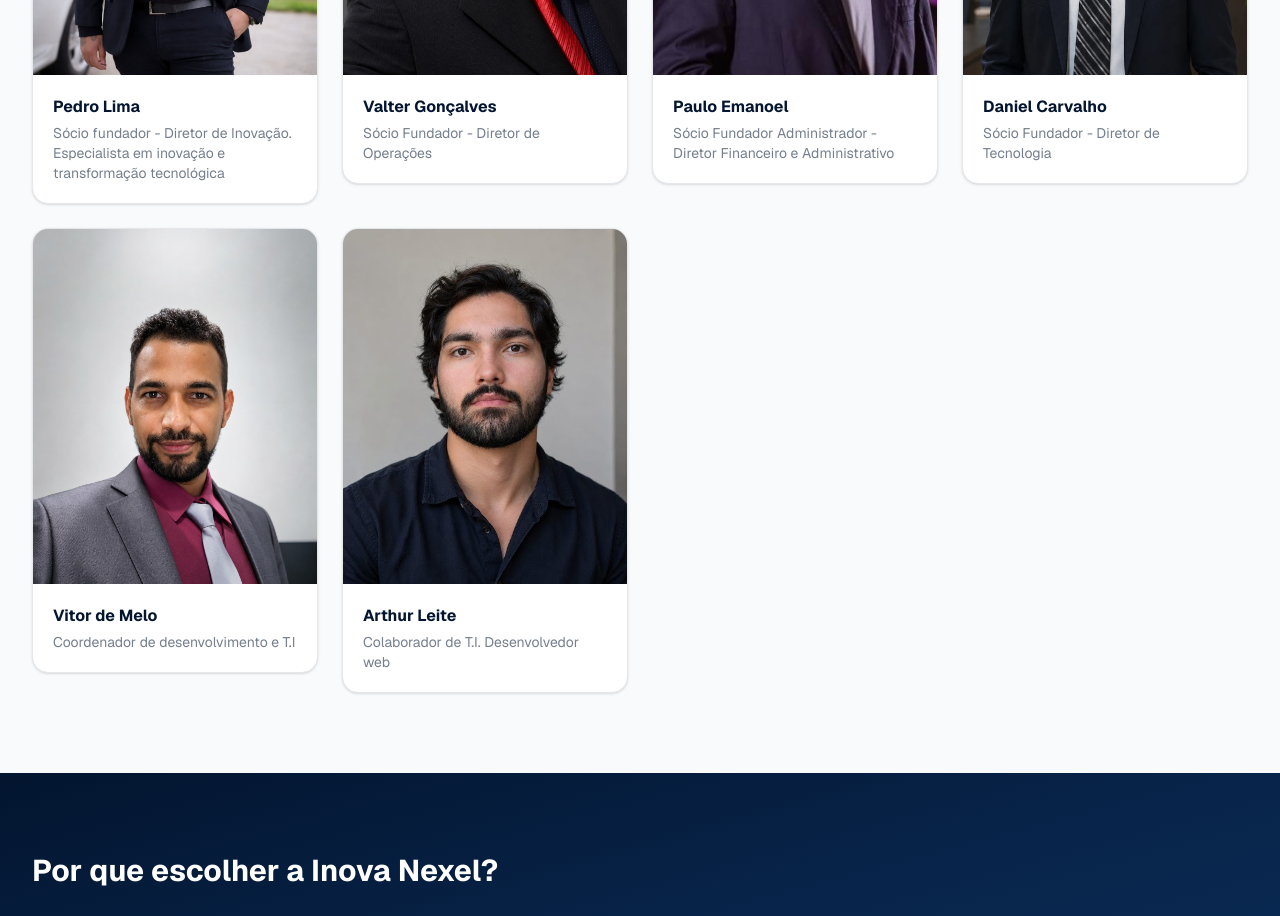
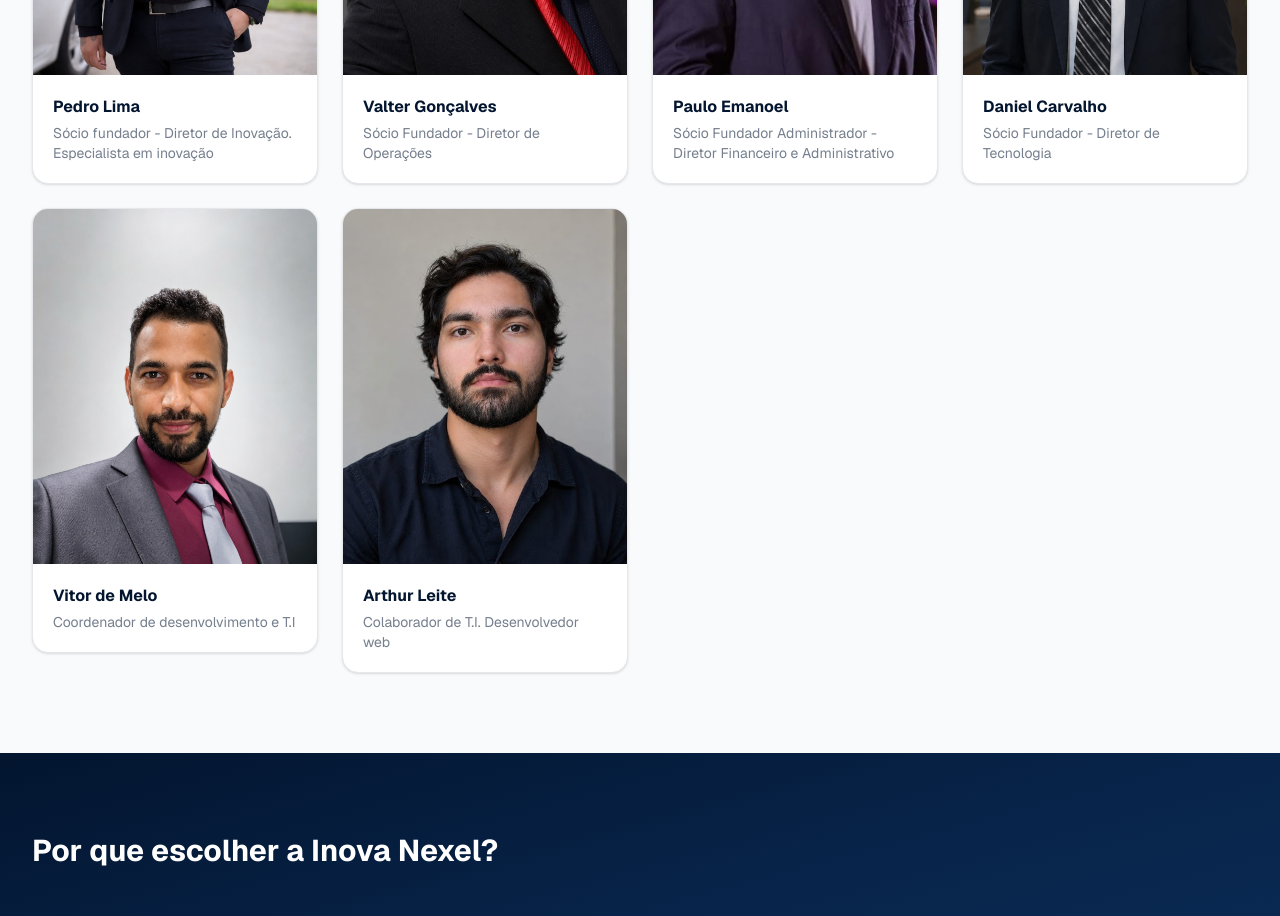
Before and after one commit to InovaNexel/inovanexel.github.io, a Next.js app: page /quem-somos in a window 1280 px wide. Shown: the part 1440-2356 px from the top of the page. Built offline with nearby package versions, Linux system fonts and the light colour scheme.

Commit message:
Atualiza sessão da equipe

```diff
--- a/components/quem-somos/TeamSection.tsx
+++ b/components/quem-somos/TeamSection.tsx
@@ -11,7 +11,7 @@ type TeamMember = {
 const team: TeamMember[] = [
   {
     name: "Pedro Lima",
-    role: "Sócio fundador - Diretor de Inovação. Especialista em inovação e transformação tecnológica",
+    role: "Sócio fundador - Diretor de Inovação. Especialista em inovação",
     image: "pedro perfil.png", // Corrigido aqui
   },
   {
```
